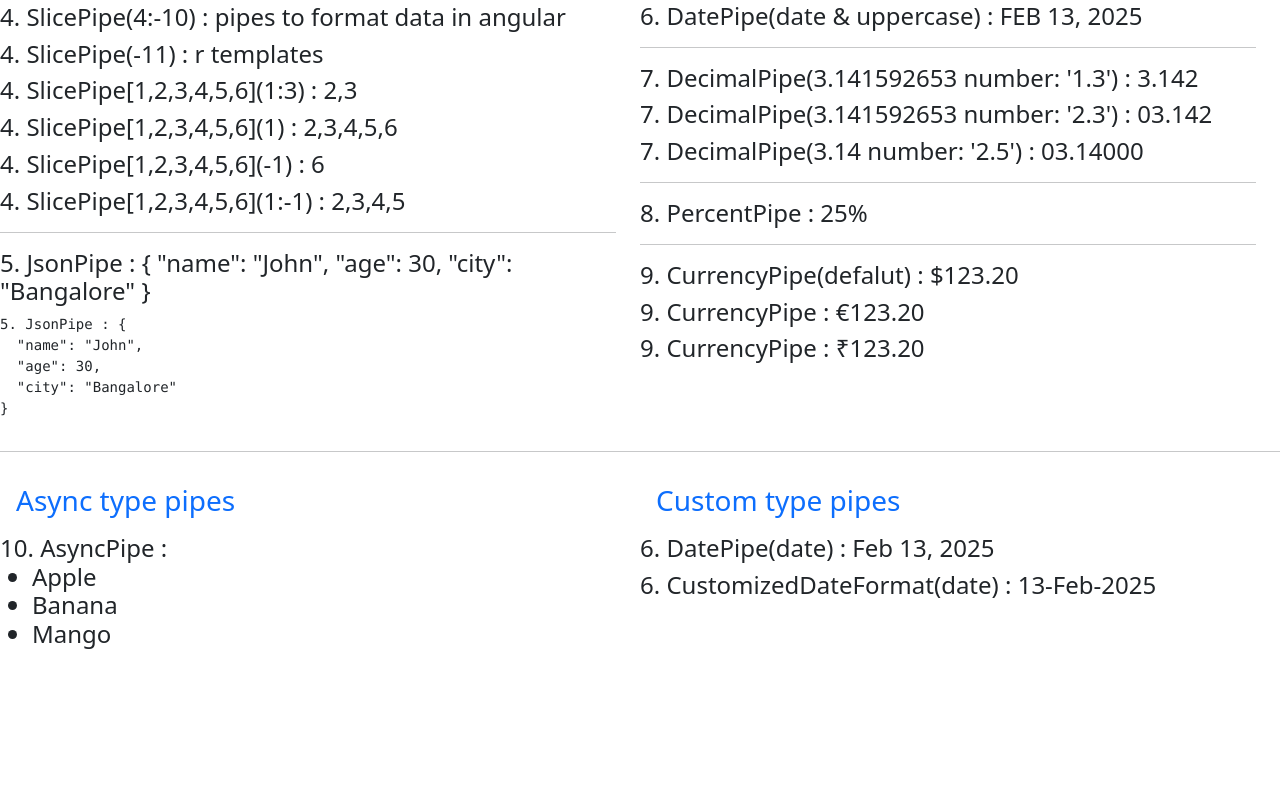
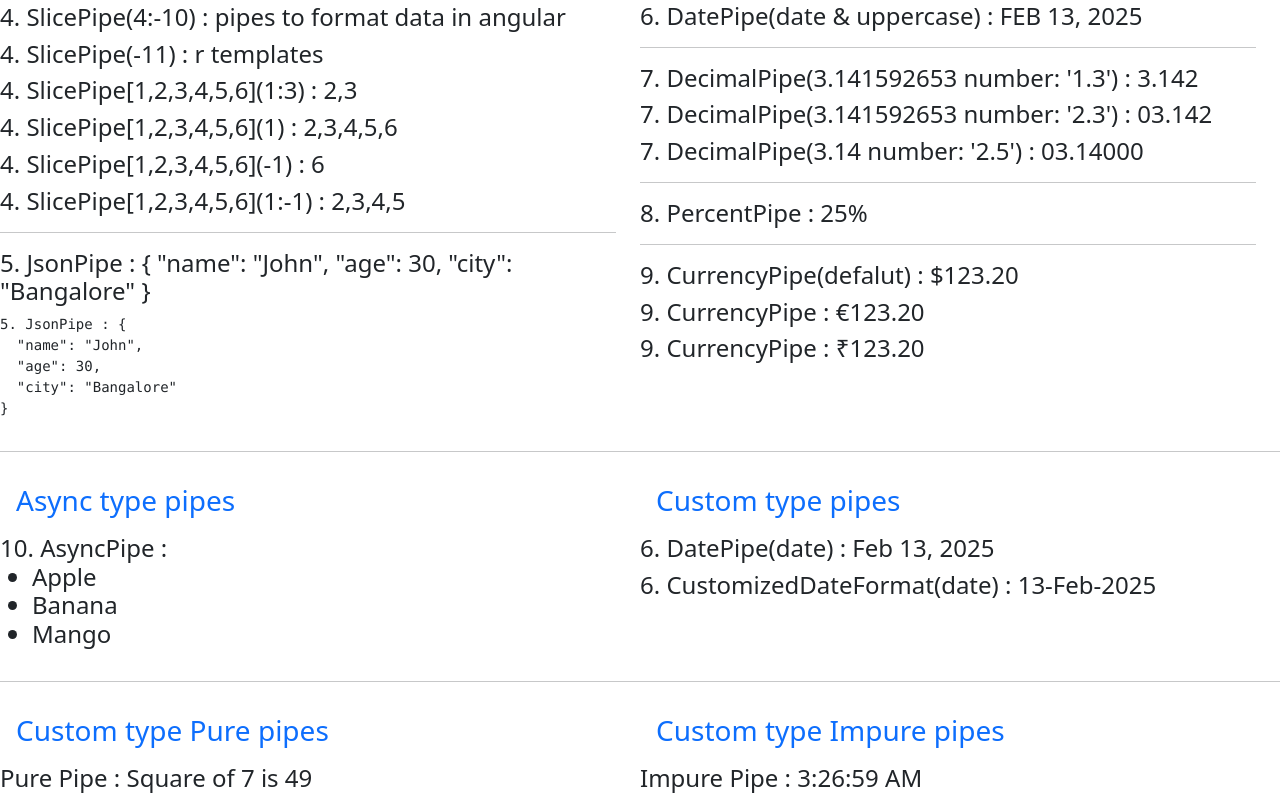
Before and after one commit to MeghanaDharmaraju/angularProject, an Angular app: page /built-in-pipes in a window 1280 px wide. Shown: the part 443-1243 px from the top of the page. Before the commit the page ends 1108 px from the top, so only its background shows below. Built offline with nearby package versions, Linux system fonts and the light colour scheme.

Commit message:
pure and impure pipes

```diff
--- a/src/app/built-in-pipes/built-in-pipes.component.html
+++ b/src/app/built-in-pipes/built-in-pipes.component.html
@@ -69,3 +69,19 @@
   </div>
 
 </div>
+
+<hr>
+
+<div class="row col-12">
+
+  <div class="col-6">
+    <h3 class="text-primary m-3">Custom type Pure pipes</h3>
+    <h4>Pure Pipe : Square of {{number}} is {{ number | pure}}</h4>
+  </div>
+
+  <div class="col-6">
+    <h3 class="text-primary m-3">Custom type Impure pipes</h3>
+    <h4>Impure Pipe :  {{ currentDate | impure}}</h4>
+
+  </div>
+</div>
--- a/src/app/built-in-pipes/built-in-pipes.component.ts
+++ b/src/app/built-in-pipes/built-in-pipes.component.ts
@@ -2,10 +2,12 @@ import { CommonModule } from '@angular/common';
 import { Component } from '@angular/core';
 import { of } from 'rxjs';
 import { CustomPipe } from '../custom.pipe';
+import { PurePipe } from '../pure.pipe';
+import { ImpurePipe } from '../impure.pipe';
 
 @Component({
   selector: 'app-built-in-pipes',
-  imports: [CommonModule, CustomPipe],
+  imports: [CommonModule, CustomPipe, PurePipe, ImpurePipe],
   templateUrl: './built-in-pipes.component.html',
   styleUrl: './built-in-pipes.component.css',
 })
@@ -28,4 +30,8 @@ export class BuiltInPipesComponent {
   // if we receive mobileNumber form backend as undefined, or an empty string, or null
   mobileNumber: any =  null;
 
+  // pure pipes
+
+  number = 7;
+
 }
--- a/src/app/custom.pipe.ts
+++ b/src/app/custom.pipe.ts
@@ -5,7 +5,7 @@ import { privateDecrypt, privateEncrypt } from 'crypto';
 @Pipe({
   name: 'custom',
   // // to make custom pipe as impure we have to add pure property as false
-  pure: false
+  // pure: false
 })
 export class CustomPipe implements PipeTransform {
   private datePipe = new DatePipe('en-US');
--- /dev/null
+++ b/src/app/impure.pipe.ts
@@ -0,0 +1,12 @@
+import { Pipe, PipeTransform } from '@angular/core';
+
+@Pipe({
+  name: 'impure',
+})
+export class ImpurePipe implements PipeTransform {
+
+  transform(value: any, ...args: any[]): any {
+    return new Date().toLocaleTimeString();
+  }
+
+}
--- /dev/null
+++ b/src/app/pure.pipe.ts
@@ -0,0 +1,12 @@
+import { Pipe, PipeTransform } from '@angular/core';
+
+@Pipe({
+  name: 'pure'
+})
+export class PurePipe implements PipeTransform {
+
+  transform(value: any): any {
+    return value*value;
+  }
+
+}
```
Also changed, not shown: 2 other files (tests, documents, lock files or other folders).
